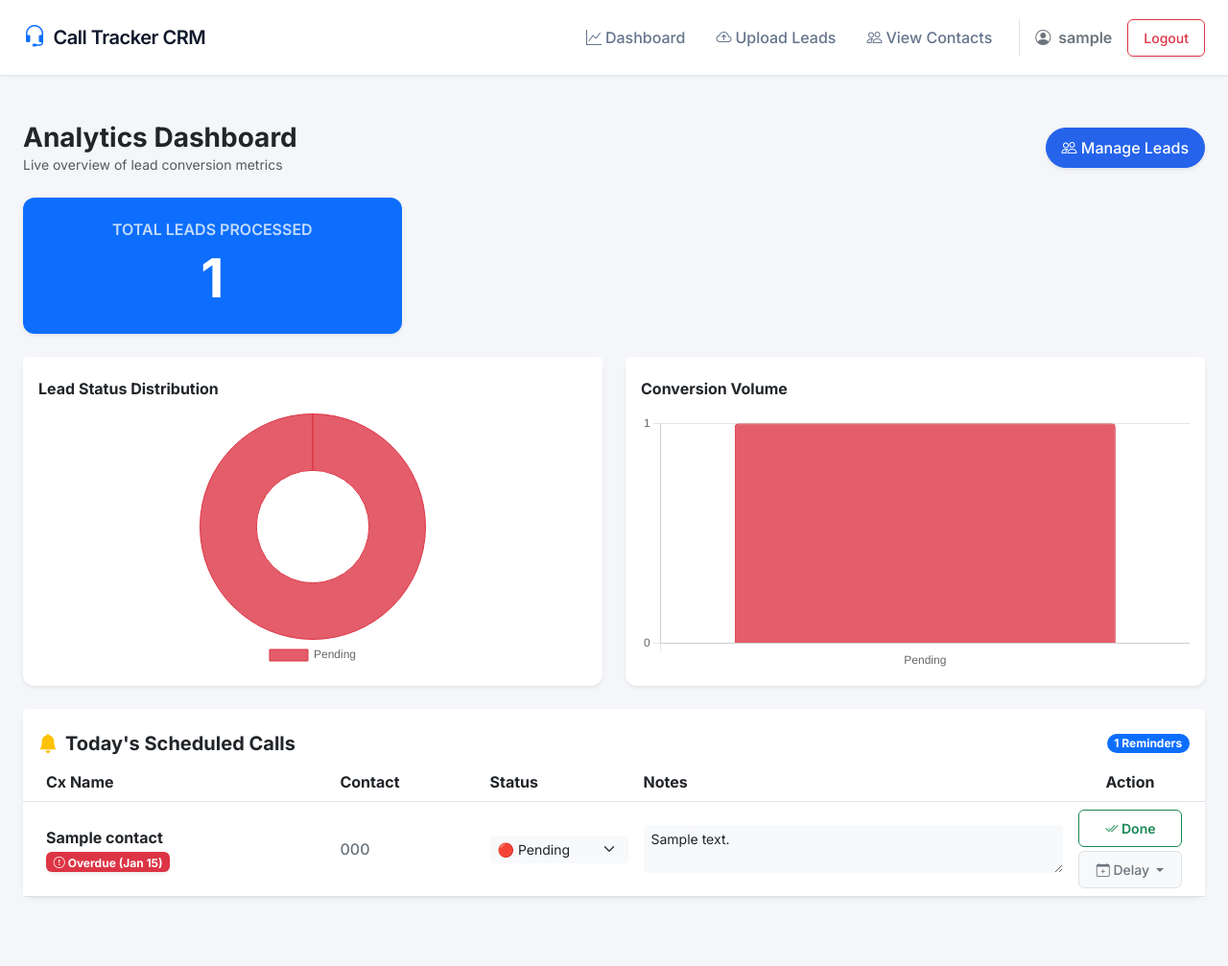
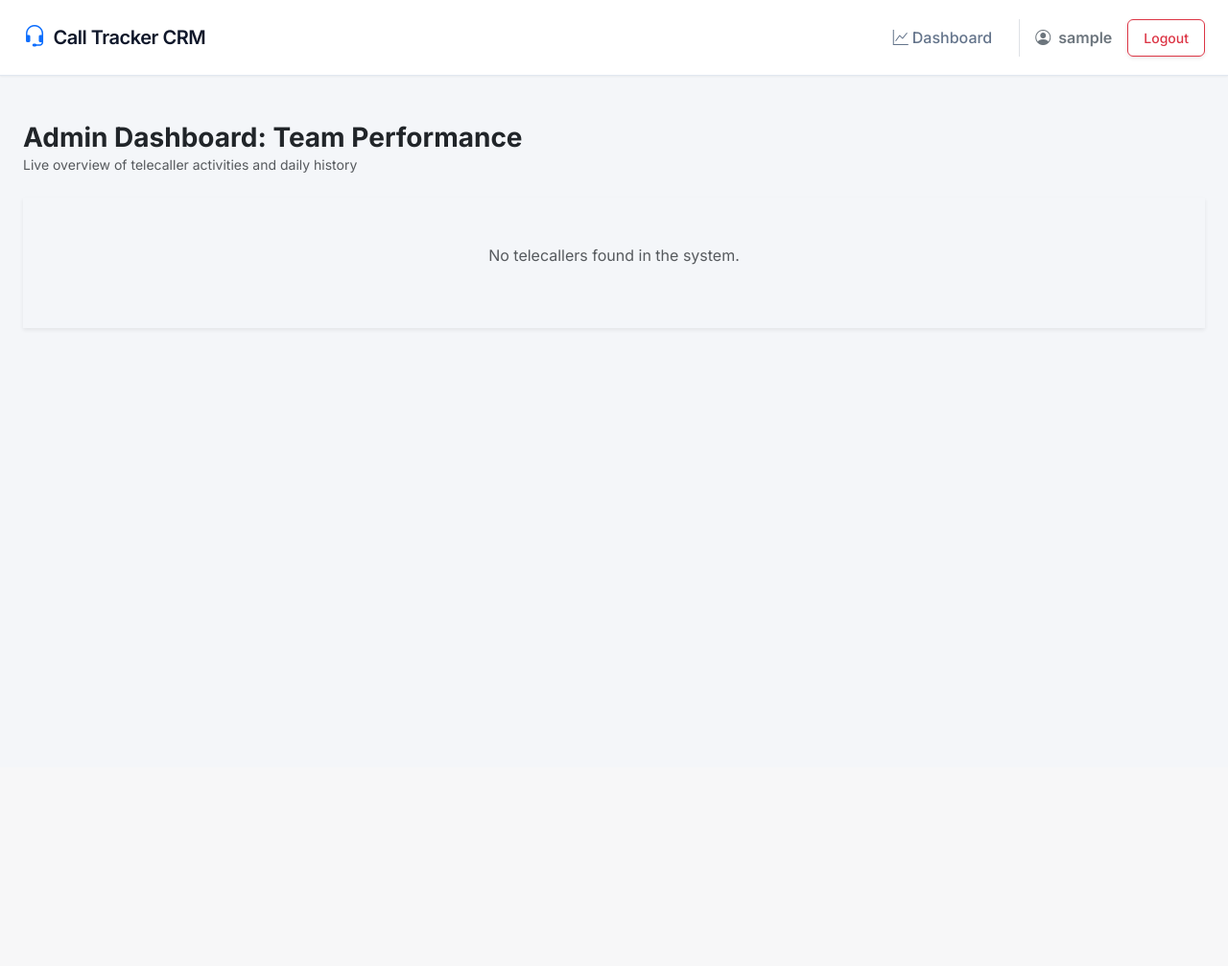
Before and after one commit to anaskhan7866/Call-Tracker-CRM, a Django app: page /dashboard/ in a window 1280 px wide. Shown: the whole page at 96% size. After the commit the page ends 344 px from the top, so only its background shows below. Run offline with Django 5.2, Linux system fonts and the light colour scheme; a user stored in the database is signed in; tables that the repository leaves empty hold one stand-in row (values such as "Sample post").

Commit message:
Change the Admin Dashboard

```diff
--- a/leads/models.py
+++ b/leads/models.py
@@ -19,6 +19,7 @@
     reminder_date = models.DateField(blank=True, null=True)
 
     is_active = models.BooleanField(default=True)
+    last_updated = models.DateTimeField(auto_now=True)
 
     def __str__(self):
         return self.name
--- a/leads/views.py
+++ b/leads/views.py
@@ -10,6 +10,8 @@
 from django.views.decorators.cache import never_cache
 from .models import Contact
 # REMOVE: from datetime import date
+from django.db.models.functions import TruncDate
+from django.contrib.auth.models import User
 from django.utils import timezone # ADD THIS INSTEAD
 
 @never_cache
@@ -34,6 +36,10 @@
             if 'cx name' not in df.columns or 'contact' not in df.columns:
                 messages.error(request, "Upload failed: The Excel file MUST contain 'Cx Name' and 'Contact' columns.")
                 return redirect('upload_excel')
+
+
+            Contact.objects.filter(user=request.user).update(is_active=False)
+
 
             count = 0
             for index, row in df.iterrows():
@@ -203,37 +209,72 @@
 @never_cache
 @login_required
 def dashboard(request):
-    # Filter for dashboard metrics
-    if request.user.is_staff or request.user.is_superuser:
-        base_contacts = Contact.objects.all()
-    else:
-        base_contacts = Contact.objects.filter(user=request.user, is_active=True)
-
-    total_leads = base_contacts.count()
-    status_metrics = base_contacts.values('call_status').annotate(total=Count('call_status'))
-
-    labels = []
-    counts = []
-
-    for metric in status_metrics:
-        labels.append(metric['call_status'])
-        counts.append(metric['total'])
-
-    # Fetch today's reminders AND overdue reminders
     today = timezone.localdate()
 
-    # FIX: Use base_contacts instead of Contact.objects
-    todays_reminders = base_contacts.filter(reminder_date__lte=today).order_by('reminder_date', 'name')
+    if request.user.is_staff or request.user.is_superuser:
+        # --- ADMIN DASHBOARD ---
+        # 1. Get overarching employee metrics
+        employees = User.objects.filter(is_superuser=False, is_staff=False).annotate(
+            total_leads=Count('contact', filter=Q(contact__is_active=True)),
+            pending=Count('contact', filter=Q(contact__call_status='Pending', contact__is_active=True)),
+            total_called=Count('contact', filter=~Q(contact__call_status='Pending') & Q(contact__is_active=True)),
+            called_today=Count('contact', filter=~Q(contact__call_status='Pending') & Q(contact__last_updated__date=today, contact__is_active=True))
+        ).order_by('username')
 
-    context = {
-        'total_leads': total_leads,
-        'labels': labels,
-        'counts': counts,
-        'todays_reminders': todays_reminders,
-        'today': today,
-    }
+        # 2. Extract daily call history grouped by User and Date
+        daily_history_raw = Contact.objects.filter(
+            ~Q(call_status='Pending'),
+            is_active=True,
+            last_updated__isnull=False
+        ).annotate(
+            date=TruncDate('last_updated')
+        ).values('user__id', 'date').annotate(
+            daily_calls=Count('id')
+        ).order_by('-date')
 
-    return render(request, 'dashboard.html', context)
+        # 3. Map history to respective users
+        history_by_user = {}
+        for entry in daily_history_raw:
+            uid = entry['user__id']
+            if uid not in history_by_user:
+                history_by_user[uid] = []
+            history_by_user[uid].append({
+                'date': entry['date'],
+                'calls': entry['daily_calls']
+            })
+
+        for emp in employees:
+            emp.daily_history = history_by_user.get(emp.id, [])
+
+        context = {
+            'is_admin': True,
+            'employees': employees,
+        }
+        return render(request, 'dashboard.html', context)
+
+    else:
+        # --- TELECALLER DASHBOARD ---
+        base_contacts = Contact.objects.filter(user=request.user, is_active=True)
+        total_leads = base_contacts.count()
+        status_metrics = base_contacts.values('call_status').annotate(total=Count('call_status'))
+
+        labels = []
+        counts = []
+        for metric in status_metrics:
+            labels.append(metric['call_status'])
+            counts.append(metric['total'])
+
+        todays_reminders = base_contacts.filter(reminder_date__lte=today).order_by('reminder_date', 'name')
+
+        context = {
+            'is_admin': False,
+            'total_leads': total_leads,
+            'labels': labels,
+            'counts': counts,
+            'todays_reminders': todays_reminders,
+            'today': today,
+        }
+        return render(request, 'dashboard.html', context)
 
 @never_cache
 def landing_page(request):
--- a/templates/base.html
+++ b/templates/base.html
@@ -81,6 +81,7 @@
                             <i class="bi bi-graph-up"></i> Dashboard
                         </a>
                     </li>
+                    {% if not user.is_staff and not user.is_superuser %}
                     <li class="nav-item">
                         <a class="nav-link d-flex align-items-center gap-1" href="{% url 'upload_excel' %}">
                             <i class="bi bi-cloud-arrow-up"></i> Upload Leads
@@ -91,6 +92,7 @@
                             <i class="bi bi-people"></i> View Contacts
                         </a>
                     </li>
+                    {% endif %}
                     <li class="nav-item border-start ps-3 ms-1 d-flex align-items-center gap-3">
                         <span class="text-secondary fw-semibold"><i class="bi bi-person-circle me-1"></i> {{ user.username }}</span>
                         <form method="post" action="{% url 'logout' %}" class="m-0">
--- a/templates/dashboard.html
+++ b/templates/dashboard.html
@@ -1,6 +1,78 @@
 {% extends 'base.html' %}
 
 {% block content %}
+{% if is_admin %}
+    <!-- ========================================== -->
+    <!-- ADMIN DASHBOARD                            -->
+    <!-- ========================================== -->
+    <div class="d-flex justify-content-between align-items-center mb-4">
+        <div>
+            <h3 class="mb-0 fw-bold text-dark">Admin Dashboard: Team Performance</h3>
+            <p class="text-muted mb-0 small">Live overview of telecaller activities and daily history</p>
+        </div>
+    </div>
+
+    <div class="accordion shadow-sm" id="employeeAccordion">
+        {% for employee in employees %}
+        <div class="accordion-item border-0 border-bottom">
+            <h2 class="accordion-header" id="heading{{ employee.id }}">
+                <button class="accordion-button collapsed bg-white" type="button" data-bs-toggle="collapse" data-bs-target="#collapse{{ employee.id }}">
+                    <div class="d-flex flex-column flex-md-row justify-content-between align-items-md-center w-100 pe-3 gap-2">
+                        <span class="fw-bold text-dark fs-5"><i class="bi bi-person-badge text-primary me-2"></i>{{ employee.username|title }}</span>
+                        <div class="d-flex flex-wrap gap-2">
+                            <span class="badge bg-secondary bg-opacity-10 text-secondary border">Total: {{ employee.total_leads }}</span>
+                            <span class="badge bg-danger bg-opacity-10 text-danger border">Pending: {{ employee.pending }}</span>
+                            <span class="badge bg-success bg-opacity-10 text-success border">Total Called: {{ employee.total_called }}</span>
+                            <span class="badge bg-primary bg-opacity-10 text-primary border">Called Today: {{ employee.called_today }}</span>
+                        </div>
+                    </div>
+                </button>
+            </h2>
+            <div id="collapse{{ employee.id }}" class="accordion-collapse collapse" data-bs-parent="#employeeAccordion">
+                <div class="accordion-body bg-light pt-4">
+                    <h6 class="fw-bold mb-3 text-secondary"><i class="bi bi-calendar-range me-2"></i>Daily Call History</h6>
+
+                    <div class="table-responsive">
+                        <table class="table table-sm table-hover bg-white border shadow-sm rounded">
+                            <thead class="table-light">
+                                <tr>
+                                    <th class="ps-3 py-2">Date</th>
+                                    <th class="py-2">Calls Made (Status Updates)</th>
+                                </tr>
+                            </thead>
+                            <tbody>
+                                {% for day in employee.daily_history %}
+                                <tr>
+                                    <td class="ps-3 py-2 fw-medium text-dark">{{ day.date|date:"M d, Y" }}</td>
+                                    <td class="py-2">
+                                        <span class="badge bg-primary rounded-pill px-3">{{ day.calls }} Calls</span>
+                                    </td>
+                                </tr>
+                                {% empty %}
+                                <tr>
+                                    <td colspan="2" class="text-center py-4 text-muted">
+                                        <i class="bi bi-inbox fs-4 d-block mb-2"></i>
+                                        No call history available yet.
+                                    </td>
+                                </tr>
+                                {% endfor %}
+                            </tbody>
+                        </table>
+                    </div>
+                </div>
+            </div>
+        </div>
+        {% empty %}
+        <div class="text-center py-5">
+            <p class="text-muted">No telecallers found in the system.</p>
+        </div>
+        {% endfor %}
+    </div>
+
+{% else %}
+    <!-- ========================================== -->
+    <!-- TELECALLER DASHBOARD                       -->
+    <!-- ========================================== -->
     <div class="d-flex justify-content-between align-items-center mb-4">
         <div>
             <h3 class="mb-0 fw-bold text-dark">Analytics Dashboard</h3>
@@ -50,7 +122,7 @@
         </div>
     </div>
 
-<!-- Today's Reminders Section (NOW EDITABLE + OVERDUE HIGHLIGHTS) -->
+    <!-- Today's Reminders Section -->
     <div class="row mt-4 mb-4">
         <div class="col-12">
             <div class="card shadow-sm">
@@ -75,7 +147,6 @@
                                 <tr id="row-{{ lead.id }}" class="{% if lead.reminder_date < today %}bg-danger bg-opacity-10{% endif %}">
                                     <td class="ps-4">
                                         <div class="fw-bold text-dark">{{ lead.name }}</div>
-                                    <!-- Visual Badge for Overdue vs Today -->
                                         {% if lead.reminder_date < today %}
                                             <span class="badge bg-danger shadow-sm"><i class="bi bi-exclamation-circle"></i> Overdue ({{ lead.reminder_date|date:"M d" }})</span>
                                         {% else %}
@@ -83,8 +154,6 @@
                                         {% endif %}
                                     </td>
                                     <td class="fw-medium text-secondary">{{ lead.phone_number }}</td>
-
-                                <!-- Editable Status Dropdown -->
                                     <td>
                                         <select id="dash_status_{{ lead.id }}" class="form-select form-select-sm bg-light border-0 shadow-none">
                                             <option value="Pending" {% if lead.call_status == 'Pending' %}selected{% endif %}>🔴 Pending</option>
@@ -92,20 +161,15 @@
                                             <option value="Not Connected" {% if lead.call_status == 'Not Connected' %}selected{% endif %}>🟡 Not Connected</option>
                                         </select>
                                     </td>
-
-                                <!-- Editable Notes Textarea -->
                                     <td>
                                         <textarea id="dash_desc_{{ lead.id }}" class="form-control form-control-sm bg-light border-0 shadow-none" rows="2" placeholder="Add notes...">{% if lead.description and lead.description != 'None' %}{{ lead.description }}{% endif %}</textarea>
                                     </td>
-
-                                <!-- Action Buttons -->
                                     <td class="pe-4 text-center">
                                         <div class="d-flex flex-column gap-1">
                                             <button class="btn btn-sm btn-outline-success fw-semibold mark-done-btn w-100" data-id="{{ lead.id }}">
                                                 <i class="bi bi-check2-all"></i> Done
                                             </button>
 
-                                        <!-- Quick Reschedule Dropdown -->
                                             <div class="dropdown w-100">
                                                 <button class="btn btn-sm btn-light text-secondary border dropdown-toggle w-100" type="button" data-bs-toggle="dropdown">
                                                     <i class="bi bi-calendar-plus"></i> Delay
@@ -207,24 +271,21 @@
             // --- 3. Quick Reschedule Logic ---
             document.querySelectorAll('.reschedule-btn').forEach(button => {
                 button.addEventListener('click', function(e) {
-                e.preventDefault(); // Prevent page jump
+                    e.preventDefault();
 
                     const contactId = this.dataset.id;
                     const daysToAdd = parseInt(this.dataset.days);
                     const statusValue = document.getElementById('dash_status_' + contactId).value;
                     const descValue = document.getElementById('dash_desc_' + contactId).value;
 
-                // Calculate the new date in JavaScript (YYYY-MM-DD)
                     let newDate = new Date();
                     newDate.setDate(newDate.getDate() + daysToAdd);
                     const formattedDate = newDate.toISOString().split('T')[0];
 
-                // Change the main button to show a spinner
                     const mainDropdownBtn = this.closest('.dropdown').querySelector('.dropdown-toggle');
                     mainDropdownBtn.innerHTML = '<span class="spinner-border spinner-border-sm"></span>';
                     mainDropdownBtn.disabled = true;
 
-                // Save status, notes, and the NEW date to the backend
                     fetch('{% url "auto_update_contact" %}', {
                         method: 'POST',
                         headers: {
@@ -235,13 +296,12 @@
                             id: contactId,
                             status: statusValue,
                             description: descValue,
-                        reminder_date: formattedDate // Sets the new future date
+                            reminder_date: formattedDate
                         })
                     })
                     .then(response => response.json())
                     .then(data => {
                         if(data.success) {
-                        // Fade out the row since it's no longer due today
                             const row = document.getElementById('row-' + contactId);
                             row.style.transition = "opacity 0.5s";
                             row.style.opacity = "0";
@@ -317,4 +377,5 @@
             });
         });
     </script>
+{% endif %}
 {% endblock %}
```
Also changed, not shown: leads/migrations/0007_contact_last_updated.py (added). Lines whose indentation alone changed are shown as unchanged.
